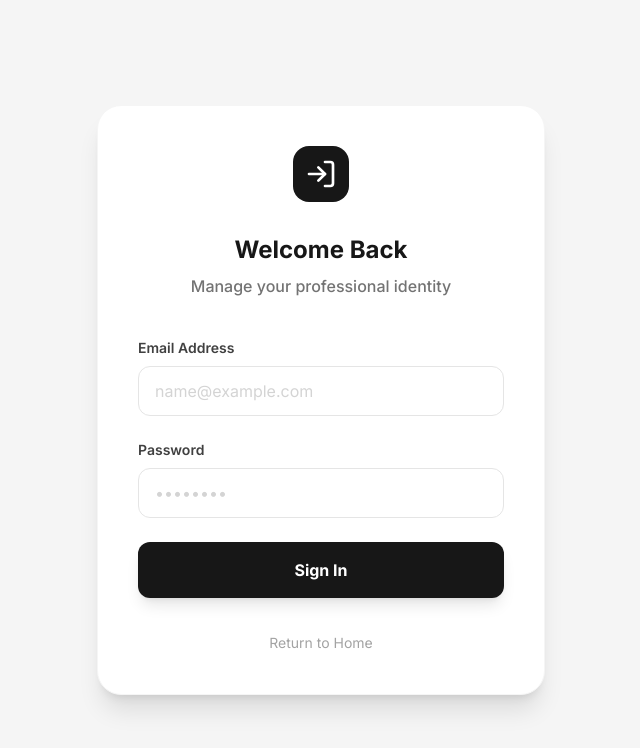
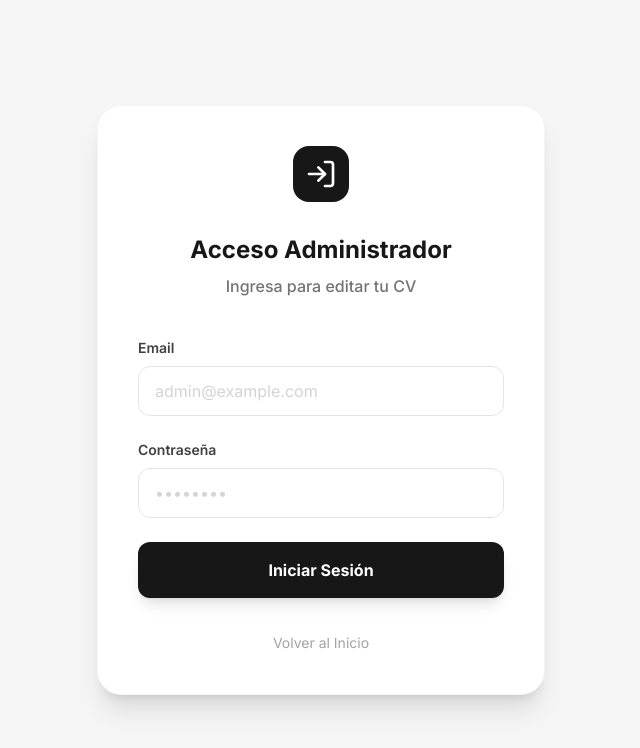
Before and after one commit to Facundo-Guarnier/guarnold-portfolio, a React (Vite) app: page /#/login in a window 1280 px wide. Shown: the top 748 px of the page, without its empty margins (319-959 px from the left). Built offline with nearby package versions, Linux system fonts and the light colour scheme; no server answers; the database is empty.

Commit message:
feat: implementar autenticación con Supabase y mejorar la interfaz de inicio de sesión

```diff
--- /dev/null
+++ b/hooks/useAuth.ts
@@ -0,0 +1,82 @@
+import { useState, useEffect, useCallback } from 'react';
+import { User, Session, AuthError } from '@supabase/supabase-js';
+import { supabase } from '@/lib/supabase';
+
+interface AuthState {
+  user: User | null;
+  session: Session | null;
+  loading: boolean;
+}
+
+interface AuthActions {
+  signIn: (email: string, password: string) => Promise<{ error: AuthError | null }>;
+  signOut: () => Promise<void>;
+}
+
+export type UseAuthReturn = AuthState & AuthActions;
+
+export const useAuth = (): UseAuthReturn => {
+  const [user, setUser] = useState<User | null>(null);
+  const [session, setSession] = useState<Session | null>(null);
+  const [loading, setLoading] = useState(true);
+
+  useEffect(() => {
+    // Obtener sesión inicial
+    const getInitialSession = async () => {
+      try {
+        const { data: { session } } = await supabase.auth.getSession();
+        setSession(session);
+        setUser(session?.user ?? null);
+      } catch (error) {
+        console.error('Error getting session:', error);
+      } finally {
+        setLoading(false);
+      }
+    };
+
+    getInitialSession();
+
+    // Escuchar cambios de autenticación
+    const { data: { subscription } } = supabase.auth.onAuthStateChange(
+      (_event, session) => {
+        setSession(session);
+        setUser(session?.user ?? null);
+        setLoading(false);
+      }
+    );
+
+    return () => {
+      subscription.unsubscribe();
+    };
+  }, []);
+
+  const signIn = useCallback(async (email: string, password: string) => {
+    setLoading(true);
+    try {
+      const { error } = await supabase.auth.signInWithPassword({
+        email,
+        password,
+      });
+      return { error };
+    } finally {
+      setLoading(false);
+    }
+  }, []);
+
+  const signOut = useCallback(async () => {
+    setLoading(true);
+    try {
+      await supabase.auth.signOut();
+    } finally {
+      setLoading(false);
+    }
+  }, []);
+
+  return {
+    user,
+    session,
+    loading,
+    signIn,
+    signOut,
+  };
+};
--- a/pages/Admin.tsx
+++ b/pages/Admin.tsx
@@ -1,19 +1,16 @@
-
-import React, { useState } from 'react';
-import { Link } from 'react-router-dom';
-import { ArrowLeft, Eye, Lock, RefreshCw, Download, KeyRound } from 'lucide-react';
-import { useCVData } from '../hooks/useCVData';
-import { CVPreview } from '../components/cv/CVPreview';
-import { ProfileEditor } from '../components/editor/ProfileEditor';
-import { ExperienceEditor } from '../components/editor/ExperienceEditor';
-import { EducationEditor } from '../components/editor/EducationEditor';
-import { SkillsEditor } from '../components/editor/SkillsEditor';
-import { ProjectsEditor } from '../components/editor/ProjectsEditor';
-import { SettingsEditor } from '../components/editor/SettingsEditor';
-import { Button } from '../components/ui/Button';
-
-// Security: Read from Environment Variable (Vite prefix required)
-const SECRET_KEY = (import.meta as any).env?.VITE_ADMIN_PASSWORD || "guarnold";
+import React from 'react';
+import { Link, Navigate } from 'react-router-dom';
+import { ArrowLeft, Eye, RefreshCw, Download, Loader2, LogOut } from 'lucide-react';
+import { useCVData } from '@/hooks/useCVData';
+import { useAuth } from '@/hooks/useAuth';
+import { CVPreview } from '@/components/cv/CVPreview';
+import { ProfileEditor } from '@/components/editor/ProfileEditor';
+import { ExperienceEditor } from '@/components/editor/ExperienceEditor';
+import { EducationEditor } from '@/components/editor/EducationEditor';
+import { SkillsEditor } from '@/components/editor/SkillsEditor';
+import { ProjectsEditor } from '@/components/editor/ProjectsEditor';
+import { SettingsEditor } from '@/components/editor/SettingsEditor';
+import { Button } from '@/components/ui/Button';
 
 const ACCENT_BUTTON_COLORS: Record<string, string> = {
   neutral: 'bg-neutral-900 hover:bg-neutral-800 text-white',
@@ -25,8 +22,11 @@ const ACCENT_BUTTON_COLORS: Record<string, string> = {
 };
 
 const Admin: React.FC = () => {
+  const { user, loading: authLoading, signOut } = useAuth();
+
   const {
     data,
+    loading: dataLoading,
     setTheme,
     updatePersonal,
     moveItem,
@@ -45,10 +45,6 @@ const Admin: React.FC = () => {
     resetData
   } = useCVData();
 
-  const [isAuthenticated, setIsAuthenticated] = useState<boolean>(false);
-  const [passwordInput, setPasswordInput] = useState<string>("");
-  const [error, setError] = useState<string>("");
-
   const handlePrint = () => {
     const originalTitle = document.title;
     document.title = `${data.personal.nombre.replace(/\s+/g, '_')}_CV`;
@@ -58,95 +54,34 @@ const Admin: React.FC = () => {
     }, 1000);
   };
 
-  const handleLogin = (e: React.FormEvent) => {
-    e.preventDefault();
-    if (passwordInput === SECRET_KEY) {
-      setIsAuthenticated(true);
-      setError("");
-    } else {
-      setError("Clave incorrecta. Intenta nuevamente.");
-    }
+  const handleSignOut = async () => {
+    await signOut();
   };
 
-  if (!isAuthenticated) {
+  // Mostrar loading mientras se verifica la autenticación
+  if (authLoading) {
     return (
-      <div className="min-h-screen bg-neutral-50 dark:bg-gray-900 flex flex-col justify-center py-12 sm:px-6 lg:px-8 font-sans transition-colors duration-300">
+      <div className="min-h-screen bg-neutral-50 dark:bg-gray-900 flex items-center justify-center">
+        <div className="flex flex-col items-center gap-4">
+          <Loader2 className="w-8 h-8 animate-spin text-neutral-500" />
+          <p className="text-neutral-500 dark:text-gray-400">Verificando sesión...</p>
+        </div>
+      </div>
+    );
+  }
 
-        {/* Logo / Header Area */}
-        <div className="sm:mx-auto sm:w-full sm:max-w-md text-center mb-6">
-          <div className="mx-auto h-16 w-16 bg-neutral-900 dark:bg-white rounded-2xl flex items-center justify-center shadow-lg transform -rotate-3 mb-6 transition-transform hover:rotate-0">
-            <Lock className="h-8 w-8 text-white dark:text-neutral-900" />
-          </div>
-          <h2 className="text-3xl font-bold tracking-tight text-neutral-900 dark:text-white">
-            Acceso al Editor
-          </h2>
-          <p className="mt-2 text-sm text-neutral-500 dark:text-gray-400">
-            Ingresa tu clave de acceso para modificar el contenido.
-          </p>
-        </div>
+  // Redirigir a login si no está autenticado
+  if (!user) {
+    return <Navigate to="/login" replace />;
+  }
 
-        {/* Card */}
-        <div className="sm:mx-auto sm:w-full sm:max-w-md">
-          <div className="bg-white dark:bg-gray-800 py-10 px-6 shadow-2xl shadow-neutral-100 dark:shadow-none border border-neutral-100 dark:border-gray-700 rounded-3xl sm:px-10 relative overflow-hidden">
-
-            {/* Background decoration */}
-            <div className="absolute top-0 right-0 -mr-16 -mt-16 w-48 h-48 rounded-full bg-neutral-50 dark:bg-gray-700 blur-3xl opacity-50 pointer-events-none"></div>
-
-            <form className="space-y-6 relative z-10" onSubmit={handleLogin}>
-              <div>
-                <label htmlFor="password" className="block text-xs font-bold uppercase tracking-wider text-neutral-500 dark:text-gray-300 mb-2">
-                  Access Key
-                </label>
-                <div className="relative rounded-xl shadow-sm">
-                  <div className="pointer-events-none absolute inset-y-0 left-0 flex items-center pl-4">
-                    <KeyRound className="h-5 w-5 text-neutral-400" aria-hidden="true" />
-                  </div>
-                  <input
-                    type="password"
-                    value={passwordInput}
-                    onChange={(e) => setPasswordInput(e.target.value)}
-                    className="block w-full rounded-xl border-0 py-3.5 pl-11 text-neutral-900 dark:text-white ring-1 ring-inset ring-neutral-200 dark:ring-gray-600 placeholder:text-neutral-300 dark:placeholder:text-gray-500 focus:ring-2 focus:ring-inset focus:ring-neutral-900 dark:focus:ring-white sm:text-sm sm:leading-6 transition-all bg-neutral-50/50 dark:bg-gray-700 focus:bg-white dark:focus:bg-gray-800"
-                    placeholder="••••••••"
-                    autoFocus
-                  />
-                </div>
-              </div>
-
-              {error && (
-                <div className="rounded-lg bg-red-50 dark:bg-red-900/30 p-4 border border-red-100 dark:border-red-900/50 animate-in fade-in slide-in-from-top-2">
-                  <div className="flex">
-                    <div className="text-sm text-red-600 dark:text-red-400 font-medium text-center w-full">
-                      {error}
-                    </div>
-                  </div>
-                </div>
-              )}
-
-              <div>
-                <Button
-                  type="submit"
-                  className="w-full justify-center py-3.5 text-base font-semibold shadow-lg shadow-neutral-200 dark:shadow-none hover:shadow-xl hover:translate-y-[-1px] transition-all bg-neutral-900 dark:bg-white text-white dark:text-neutral-900 hover:bg-neutral-800 dark:hover:bg-gray-200"
-                >
-                  Desbloquear
-                </Button>
-              </div>
-            </form>
-
-            <div className="mt-8 pt-6 border-t border-neutral-100 dark:border-gray-700 relative z-10">
-              <Link
-                to="/"
-                className="group flex items-center justify-center gap-2 text-sm font-medium text-neutral-500 dark:text-gray-400 hover:text-neutral-900 dark:hover:text-white transition-colors w-full p-2 rounded-lg hover:bg-neutral-50 dark:hover:bg-gray-700"
-              >
-                <ArrowLeft className="w-4 h-4 transition-transform group-hover:-translate-x-1" />
-                Volver a la vista del CV
-              </Link>
-            </div>
-
-          </div>
-
-          <p className="text-center text-xs text-neutral-400 dark:text-gray-500 mt-8">
-            Sistema seguro de gestión de portafolio personal.
-          </p>
+  // Mostrar loading mientras se cargan los datos
+  if (dataLoading) {
+    return (
+      <div className="min-h-screen bg-neutral-50 dark:bg-gray-900 flex items-center justify-center">
+        <div className="flex flex-col items-center gap-4">
+          <Loader2 className="w-8 h-8 animate-spin text-neutral-500" />
+          <p className="text-neutral-500 dark:text-gray-400">Cargando datos...</p>
         </div>
       </div>
     );
@@ -164,26 +99,35 @@ const Admin: React.FC = () => {
           </Link>
           <div className="flex flex-col">
             <h1 className="text-lg font-bold text-neutral-900 dark:text-white leading-none">VitaeFlow Editor</h1>
-            <span className="text-xs text-neutral-500 dark:text-gray-400 mt-0.5">Auto-saving to local storage</span>
+            <span className="text-xs text-neutral-500 dark:text-gray-400 mt-0.5">Guardando en Supabase • {user.email}</span>
           </div>
         </div>
         <div className="flex gap-2">
            <Button
             variant="ghost"
             size="sm"
-            onClick={() => { if(confirm('Reset all data to default?')) resetData(); }}
-            className="text-red-500 hover:text-red-600 hover:bg-red-50 dark:hover:bg-red-900/20"
+            onClick={handleSignOut}
+            className="text-neutral-500 hover:text-neutral-700 hover:bg-neutral-100 dark:hover:bg-gray-800"
            >
-             <RefreshCw className="w-4 h-4 mr-2" /> Reset
+             <LogOut className="w-4 h-4 mr-2" /> Cerrar Sesión
+           </Button>
+
+           <Button
+            variant="ghost"
+            size="sm"
+            onClick={() => { if(confirm('¿Recargar datos desde la base de datos?')) resetData(); }}
+            className="text-orange-500 hover:text-orange-600 hover:bg-orange-50 dark:hover:bg-orange-900/20"
+           >
+             <RefreshCw className="w-4 h-4 mr-2" /> Recargar
            </Button>
 
            <Button variant="primary" size="sm" className={`gap-2 ${accentClass} border-none shadow-md`} onClick={handlePrint}>
-             <Download className="w-4 h-4" /> Download PDF
+             <Download className="w-4 h-4" /> Descargar PDF
            </Button>
 
            <Link to="/">
              <Button variant="secondary" size="sm" className="gap-2">
-               <Eye className="w-4 h-4" /> Public View
+               <Eye className="w-4 h-4" /> Vista Pública
              </Button>
            </Link>
         </div>
--- a/pages/Login.tsx
+++ b/pages/Login.tsx
@@ -1,9 +1,35 @@
 
-import React from 'react';
-import { Link } from 'react-router-dom';
-import { LogIn } from 'lucide-react';
+import React, { useState } from 'react';
+import { Link, useNavigate } from 'react-router-dom';
+import { LogIn, Loader2, AlertCircle } from 'lucide-react';
+import { useAuth } from '@/hooks/useAuth';
 
 const Login: React.FC = () => {
+  const navigate = useNavigate();
+  const { signIn, loading: authLoading } = useAuth();
+
+  const [email, setEmail] = useState('');
+  const [password, setPassword] = useState('');
+  const [error, setError] = useState<string | null>(null);
+  const [isSubmitting, setIsSubmitting] = useState(false);
+
+  const handleSubmit = async (e: React.FormEvent) => {
+    e.preventDefault();
+    setError(null);
+    setIsSubmitting(true);
+
+    const { error } = await signIn(email, password);
+
+    if (error) {
+      setError(error.message === 'Invalid login credentials'
+        ? 'Credenciales inválidas. Verifica tu email y contraseña.'
+        : error.message);
+      setIsSubmitting(false);
+    } else {
+      navigate('/admin');
+    }
+  };
+
   return (
     <div className="flex-1 flex items-center justify-center p-6 bg-neutral-100 dark:bg-gray-900 transition-colors duration-300">
       <div className="max-w-md w-full bg-white dark:bg-gray-800 rounded-3xl shadow-xl overflow-hidden p-10 border border-neutral-100 dark:border-gray-700">
@@ -12,37 +38,60 @@ const Login: React.FC = () => {
             <LogIn className="w-8 h-8 text-white dark:text-neutral-900" />
           </div>
         </div>
-        <h2 className="text-2xl font-bold text-center text-neutral-900 dark:text-white mb-2">Welcome Back</h2>
-        <p className="text-neutral-500 dark:text-gray-300 text-center mb-10 font-medium">Manage your professional identity</p>
+        <h2 className="text-2xl font-bold text-center text-neutral-900 dark:text-white mb-2">Acceso Administrador</h2>
+        <p className="text-neutral-500 dark:text-gray-300 text-center mb-10 font-medium">Ingresa para editar tu CV</p>
 
-        <form className="space-y-6" onSubmit={(e) => e.preventDefault()}>
+        {error && (
+          <div className="mb-6 p-4 bg-red-50 dark:bg-red-900/20 border border-red-200 dark:border-red-800 rounded-xl flex items-start gap-3">
+            <AlertCircle className="w-5 h-5 text-red-500 flex-shrink-0 mt-0.5" />
+            <p className="text-sm text-red-600 dark:text-red-400">{error}</p>
+          </div>
+        )}
+
+        <form className="space-y-6" onSubmit={handleSubmit}>
           <div>
-            <label className="block text-sm font-semibold text-neutral-700 dark:text-gray-200 mb-2">Email Address</label>
+            <label className="block text-sm font-semibold text-neutral-700 dark:text-gray-200 mb-2">Email</label>
             <input
               type="email"
-              className="w-full px-4 py-3 rounded-xl border border-neutral-200 dark:border-gray-600 bg-white dark:bg-gray-700 text-neutral-900 dark:text-white focus:ring-2 focus:ring-neutral-900 dark:focus:ring-white focus:border-neutral-900 dark:focus:border-white outline-none transition-all placeholder:text-neutral-300 dark:placeholder:text-gray-500"
-              placeholder="name@example.com"
+              value={email}
+              onChange={(e) => setEmail(e.target.value)}
+              required
+              disabled={isSubmitting}
+              className="w-full px-4 py-3 rounded-xl border border-neutral-200 dark:border-gray-600 bg-white dark:bg-gray-700 text-neutral-900 dark:text-white focus:ring-2 focus:ring-neutral-900 dark:focus:ring-white focus:border-neutral-900 dark:focus:border-white outline-none transition-all placeholder:text-neutral-300 dark:placeholder:text-gray-500 disabled:opacity-50"
+              placeholder="admin@example.com"
             />
           </div>
           <div>
-            <label className="block text-sm font-semibold text-neutral-700 dark:text-gray-200 mb-2">Password</label>
+            <label className="block text-sm font-semibold text-neutral-700 dark:text-gray-200 mb-2">Contraseña</label>
             <input
               type="password"
-              className="w-full px-4 py-3 rounded-xl border border-neutral-200 dark:border-gray-600 bg-white dark:bg-gray-700 text-neutral-900 dark:text-white focus:ring-2 focus:ring-neutral-900 dark:focus:ring-white focus:border-neutral-900 dark:focus:border-white outline-none transition-all placeholder:text-neutral-300 dark:placeholder:text-gray-500"
+              value={password}
+              onChange={(e) => setPassword(e.target.value)}
+              required
+              disabled={isSubmitting}
+              className="w-full px-4 py-3 rounded-xl border border-neutral-200 dark:border-gray-600 bg-white dark:bg-gray-700 text-neutral-900 dark:text-white focus:ring-2 focus:ring-neutral-900 dark:focus:ring-white focus:border-neutral-900 dark:focus:border-white outline-none transition-all placeholder:text-neutral-300 dark:placeholder:text-gray-500 disabled:opacity-50"
               placeholder="••••••••"
             />
           </div>
-          <Link
-            to="/admin"
-            className="block w-full text-center bg-neutral-900 dark:bg-white text-white dark:text-neutral-900 font-bold py-4 rounded-xl hover:bg-neutral-800 dark:hover:bg-gray-200 transition-all shadow-lg hover:shadow-neutral-200 dark:hover:shadow-none"
+          <button
+            type="submit"
+            disabled={isSubmitting || authLoading}
+            className="w-full flex items-center justify-center gap-2 bg-neutral-900 dark:bg-white text-white dark:text-neutral-900 font-bold py-4 rounded-xl hover:bg-neutral-800 dark:hover:bg-gray-200 transition-all shadow-lg hover:shadow-neutral-200 dark:hover:shadow-none disabled:opacity-50 disabled:cursor-not-allowed"
           >
-            Sign In
-          </Link>
+            {isSubmitting ? (
+              <>
+                <Loader2 className="w-5 h-5 animate-spin" />
+                Iniciando sesión...
+              </>
+            ) : (
+              'Iniciar Sesión'
+            )}
+          </button>
         </form>
 
         <div className="mt-8 text-center">
           <Link to="/" className="text-sm text-neutral-400 dark:text-gray-500 hover:text-neutral-600 dark:hover:text-gray-300 transition-colors">
-            Return to Home
+            Volver al Inicio
           </Link>
         </div>
       </div>
```
Also changed, not shown: 1 other file (tests, documents, lock files or other folders).
